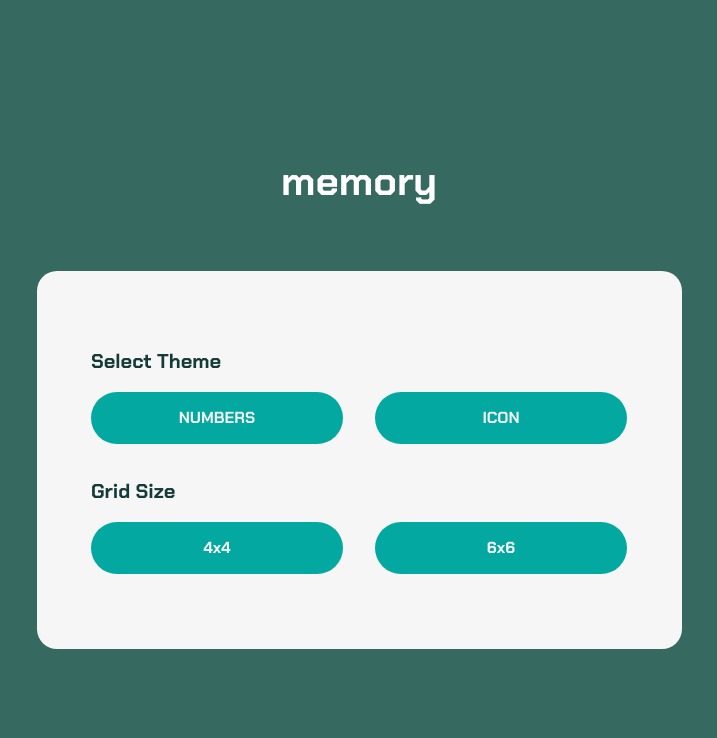
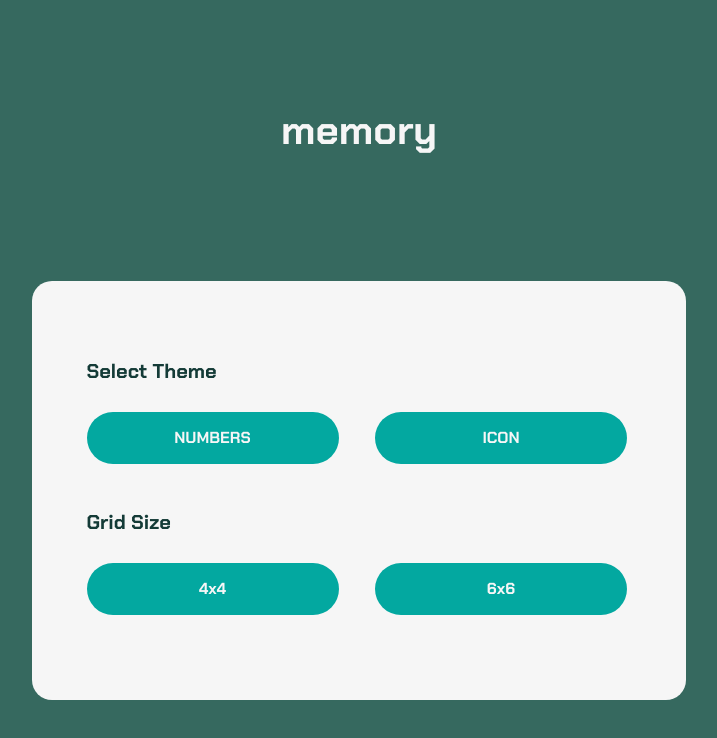
Before and after one commit to AlexanderMatveev2908/next-memory-game, a Next.js app: page / in a window 1280 px wide. Shown: the top 738 px of the page, without its empty margins (281-998 px from the left). Built offline with nearby package versions, Linux system fonts and the light colour scheme.

Commit message:
made component for texts

```diff
--- a/src/app/components/Home/OptUserChoice.tsx
+++ b/src/app/components/Home/OptUserChoice.tsx
@@ -1,11 +1,11 @@
 "use client";
 
 import type { FC } from "react";
-import OptUserChoiceHeader from "./fragments/Header/OptUserChoiceHeader";
 import { OptUserChoiceStyled } from "./Styled";
 import OptUserChoiceForm from "./fragments/Form/OptUserChoiceForm";
 import { useSelector } from "react-redux";
 import { getUserChoiceState } from "../../../features/optUserChoice/slice";
+import Txt from "@/shared/components/Txt/Txt";
 
 const OptUserChoice: FC = () => {
   const state = useSelector(getUserChoiceState);
@@ -13,8 +13,10 @@ const OptUserChoice: FC = () => {
   console.log(state);
 
   return (
-    <OptUserChoiceStyled className="w-full grid grid-cols-1 max-w-fit">
-      <OptUserChoiceHeader />
+    <OptUserChoiceStyled className="w-full grid grid-cols-1">
+      <div className="w-full flex justify-center h-fit">
+        <Txt {...{ txt: "memory", $fsz: "var(--h__xl)" }} />
+      </div>
 
       <OptUserChoiceForm />
     </OptUserChoiceStyled>
--- a/src/app/components/Home/Styled.tsx
+++ b/src/app/components/Home/Styled.tsx
@@ -5,8 +5,12 @@ import styled from "styled-components";
 
 export const OptUserChoiceStyled = styled.div`
   gap: 48px;
+  width: 327px;
+  height: 418px;
 
   ${resp("md")} {
-    gap: 60px;
+    gap: 80px;
+    width: 654px;
+    height: 600px;
   }
 `;
--- a/src/app/components/Home/fragments/Header/OptUserChoiceHeader.tsx
+++ /dev/null
@@ -1,17 +0,0 @@
-"use client";
-
-import type { FC } from "react";
-
-import { OptUserChoiceHeaderStyled } from "./Styled";
-
-const OptUserChoiceHeader: FC = () => {
-  return (
-    <div className="w-full flex justify-center">
-      <OptUserChoiceHeaderStyled className="txt_clr__white_0">
-        memory
-      </OptUserChoiceHeaderStyled>
-    </div>
-  );
-};
-
-export default OptUserChoiceHeader;
--- a/src/app/components/Home/fragments/Header/Styled.tsx
+++ /dev/null
@@ -1,12 +0,0 @@
-"use client";
-
-import styled from "styled-components";
-
-export const OptUserChoiceHeaderStyled = styled.span`
-  font-size: var(--h__lg);
-  font-weight: 700;
-
-  @media screen and (min-width: 768px) {
-    font-size: var(--h__xl);
-  }
-`;
--- /dev/null
+++ b/src/shared/components/Txt/Styled.tsx
@@ -0,0 +1,19 @@
+"use client";
+
+import { resp } from "@/core/lib/style";
+import styled from "styled-components";
+import { PropsTypeTxt } from "./Txt";
+
+export const TxtStyled = styled.div<Omit<PropsTypeTxt, "txt">>`
+  color: ${({ $clr }) => $clr ?? "var(--white_1)"};
+  font-size: ${({ $fsz }) => $fsz ?? "var(--h__lg)"};
+  font-weight: 700;
+
+  ${resp("md")} {
+    font-size: ${({ $fsz_md }) => $fsz_md ?? "var(--h__xl)"};
+  }
+
+  ${resp("lg")} {
+    font-size: ${({ $fsz_lg }) => $fsz_lg ?? ""};
+  }
+`;
--- /dev/null
+++ b/src/shared/components/Txt/Txt.tsx
@@ -0,0 +1,19 @@
+"use client";
+
+import type { FC } from "react";
+import { TxtStyled } from "./Styled";
+
+export type PropsTypeTxt = {
+  $fsz?: string;
+  $fsz_md?: string;
+  $fsz_lg?: string;
+  $clr?: string;
+
+  txt: string;
+};
+
+const Txt: FC<PropsTypeTxt> = ({ txt, ...props }) => {
+  return <TxtStyled {...{ ...props }}>{txt}</TxtStyled>;
+};
+
+export default Txt;
```
